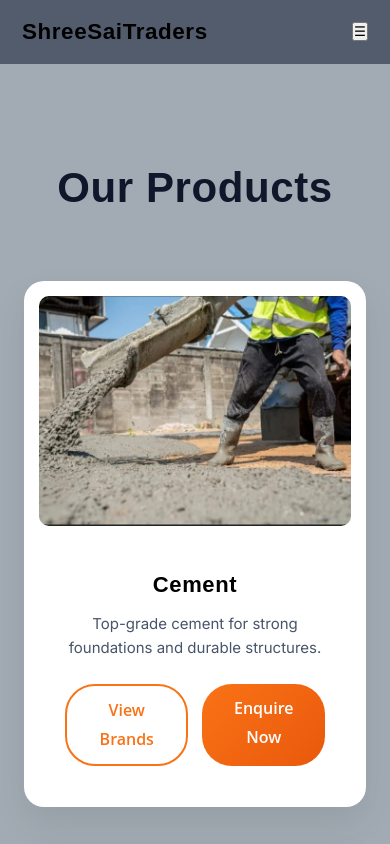
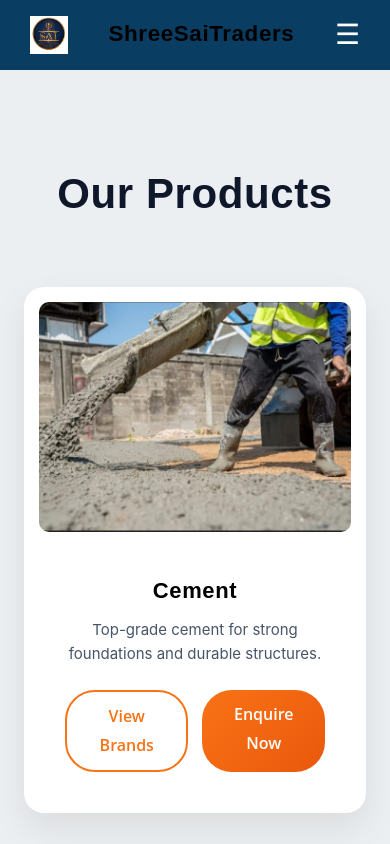
Before and after one commit to Savitha-15/shreesaitraders, a React (Vite) app: page /products in a window 390 px wide. Shown: the top 844 px of the page. Built offline with nearby package versions, Linux system fonts and the light colour scheme.

Commit message:
new background

```diff
--- a/index.html
+++ b/index.html
@@ -9,7 +9,7 @@
     <title>Shree Sai Traders</title>
     <link rel="preconnect" href="https://fonts.googleapis.com">
 <link rel="preconnect" href="https://fonts.gstatic.com" crossorigin>
-<link href="https://fonts.googleapis.com/css2?family=Inter:wght@400;500;600&display=swap" rel="stylesheet">
+<link href="https://fonts.googleapis.com/css2?family=Poppins:wght@300;400;500;600;700&display=swap" rel="stylesheet">
 
   </head>
   <body>
--- a/src/components/Header.jsx
+++ b/src/components/Header.jsx
@@ -12,6 +12,12 @@ export default function Header() {
 
   return (
     <header className="header">
+      <img
+  src="/assets/sst-logo.jpeg"
+  alt="Shree Sai Traders"
+  className="logo"
+/>
+
       <h2 className="logo">ShreeSaiTraders</h2>
 
       {/* Desktop Menu */}
@@ -29,8 +35,9 @@ export default function Header() {
   onClick={() => setOpen(!open)}
   aria-label="Menu"
 >
-        {open ? "✕" : "☰"}
+  ☰
 </button>
+
 
       {/* Mobile Menu OPTIONS */}
       {open && (
--- a/src/pages/About.jsx
+++ b/src/pages/About.jsx
@@ -46,7 +46,8 @@ export default function About() {
           </div>
         </div>
       </section>
-
+<br></br>
+<br></br>
       {/* WHAT WE DO */}
       <section className="about-section">
         <h2 className="section-heading">What We Do</h2>
@@ -74,7 +75,8 @@ export default function About() {
           </div>
         </div>
       </section>
-
+<br></br>
+<br></br>
       {/* OUR VALUES */}
       <section className="about-section">
         <h2 className="section-heading">Our Values</h2>
--- a/src/pages/Contact.jsx
+++ b/src/pages/Contact.jsx
@@ -4,8 +4,9 @@ import "../styles/styles.css";
 export default function Contact() {
   return (
     <div className="contact-container">
-
+<centre>
       <h1 className="contact-title" data-aos="fade-down">Contact Us</h1>
+      </centre>
       <p className="contact-subtitle" data-aos="fade-up">
         We are here to assist you with all your construction material needs.
       </p>
--- a/src/styles/styles.css
+++ b/src/styles/styles.css
@@ -981,7 +981,7 @@ p, span, li, a {
 }
 
 .product-card {
-  background:#8e9eb7;
+  background:#e0e4ea;
   padding: 15px;
   border-radius: 12px;
   box-shadow: 0 6px 15px rgba(0,0,0,0.15);
@@ -994,7 +994,7 @@ p, span, li, a {
   object-fit: contain;
 }
 .contact-cta {
-  background: linear-gradient(135deg, #0f172a, #1e293b);
+  background: linear-gradient(135deg, #c7d0e5, #c6d2e5);
   color: #ffffff;
   padding: 80px 20px;
   text-align: center;
@@ -1013,7 +1013,7 @@ p, span, li, a {
 
 .contact-cta p {
   font-size: 18px;
-  color: #cbd5e1;
+  color: #6c7f95;
   margin-bottom: 32px;
   line-height: 1.6;
 }
@@ -1050,7 +1050,7 @@ p, span, li, a {
 /* SECTION */
 .products-wrapper {
   padding: 90px 24px;
-  background: #a2abb3;
+  background: #eceff1;
 }
 
 /* TITLE */
@@ -1403,3 +1403,121 @@ p, span, li, a {
 .contact-form option {
   white-space: normal;
 }
+.logo {
+  height: 38px;        /* short height */
+  width: auto;         /* keeps clarity */
+  object-fit: contain;
+}
+.hamburger {
+  display: none;
+  font-size: 28px;
+  background: none;
+  border: none;
+  cursor: pointer;
+  color: #222;
+}
+@media (max-width: 768px) {
+  .nav-desktop {
+    display: none;
+  }
+
+  .hamburger {
+    display: block;
+  }
+}
+
+
+/* ===== GLOBAL THEME ===== */
+:root {
+  --blue-primary: #0A3D62;
+  --blue-accent: #1E90FF;
+  --white: #ffffff;
+  --text-dark: #1F2933;
+  --border-light: #E5E7EB;
+}
+
+* {
+  margin: 0;
+  padding: 0;
+  box-sizing: border-box;
+}
+
+body {
+  font-family: 'Poppins', sans-serif;
+  background-color: var(--white);
+  color: var(--text-dark);
+  line-height: 1.6;
+}
+.header {
+  background-color: var(--blue-primary);
+  padding: 14px 30px;
+  display: flex;
+  align-items: center;
+  justify-content: space-between;
+}
+
+.header button {
+  font-family: 'Poppins', sans-serif;
+}
+.logo {
+  height: 38px;
+  width: auto;
+  object-fit: contain;
+}
+.nav-desktop button {
+  background: none;
+  border: none;
+  color: var(--white);
+  font-size: 15px;
+  font-weight: 500;
+  margin-left: 20px;
+  cursor: pointer;
+  transition: color 0.3s ease;
+}
+
+.nav-desktop button:hover {
+  color: var(--blue-accent);
+}
+.hamburger {
+  display: none;
+  font-size: 28px;
+  background: none;
+  border: none;
+  color: var(--white);
+  cursor: pointer;
+}
+.nav-mobile {
+  position: absolute;
+  top: 70px;
+  right: 20px;
+  background-color: var(--white);
+  border-radius: 10px;
+  box-shadow: 0 10px 25px rgba(0,0,0,0.15);
+  padding: 15px;
+  display: flex;
+  flex-direction: column;
+  gap: 10px;
+}
+
+.nav-mobile button {
+  background: none;
+  border: none;
+  font-size: 15px;
+  font-weight: 500;
+  color: var(--text-dark);
+  cursor: pointer;
+  text-align: left;
+}
+
+.nav-mobile button:hover {
+  color: var(--blue-primary);
+}
+@media (max-width: 768px) {
+  .nav-desktop {
+    display: none;
+  }
+
+  .hamburger {
+    display: block;
+  }
+}
```
Lines whose indentation alone changed are shown as unchanged.
